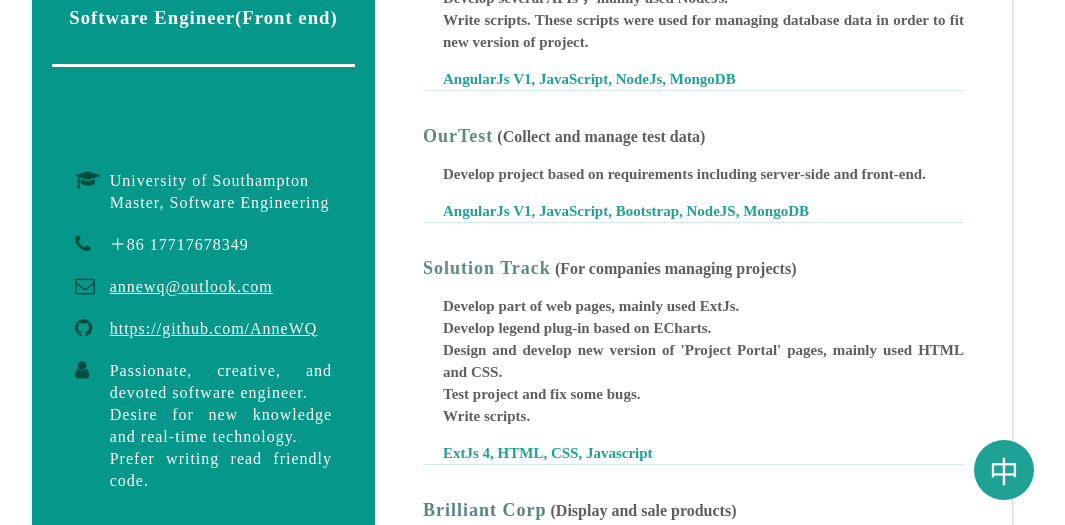
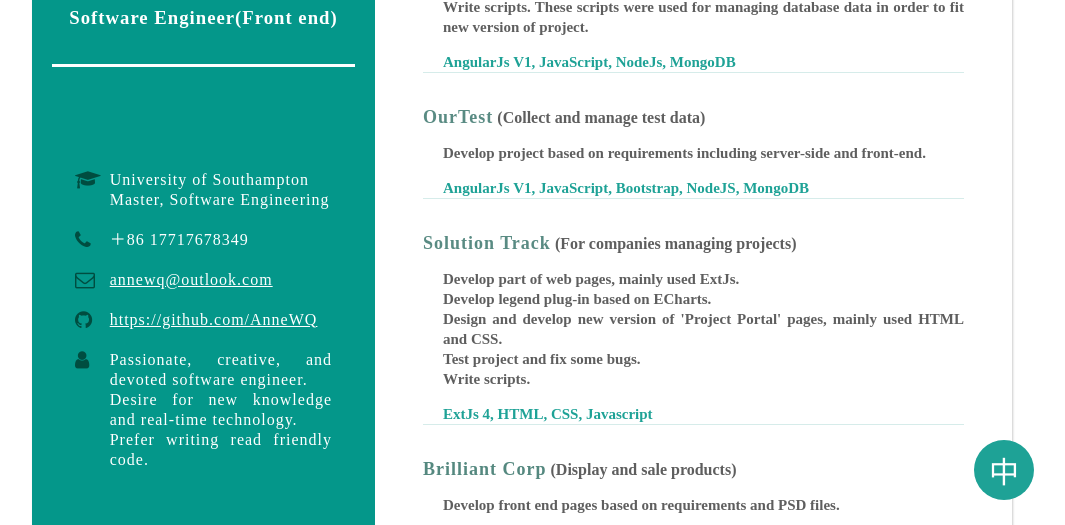
Before and after one commit to AnneWQ/milestone, a plain HTML site: page en-v.html in a window 1280 px wide. Shown: the part 280-805 px from the top of the page, without its empty margins (118-1183 px from the left). Drawn offline with Linux system fonts and the light colour scheme.

Commit message:
no message

```diff
--- a/main.css
+++ b/main.css
@@ -170,6 +170,9 @@ li{
 .en-version{
     font-family: initial;
 }
+.en-version table{
+    line-height: 20px;
+}
 .en-version h2{
     letter-spacing: 0;
 }
```
